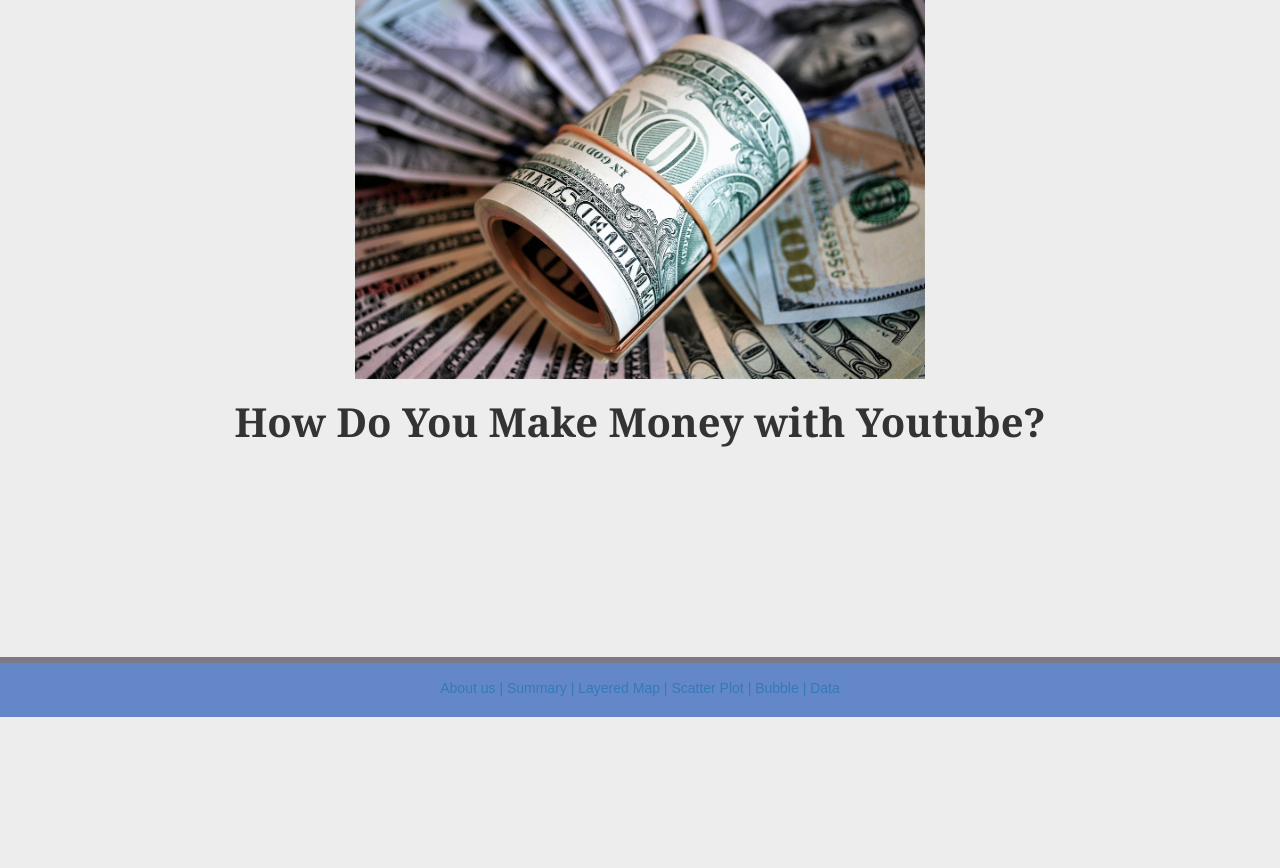
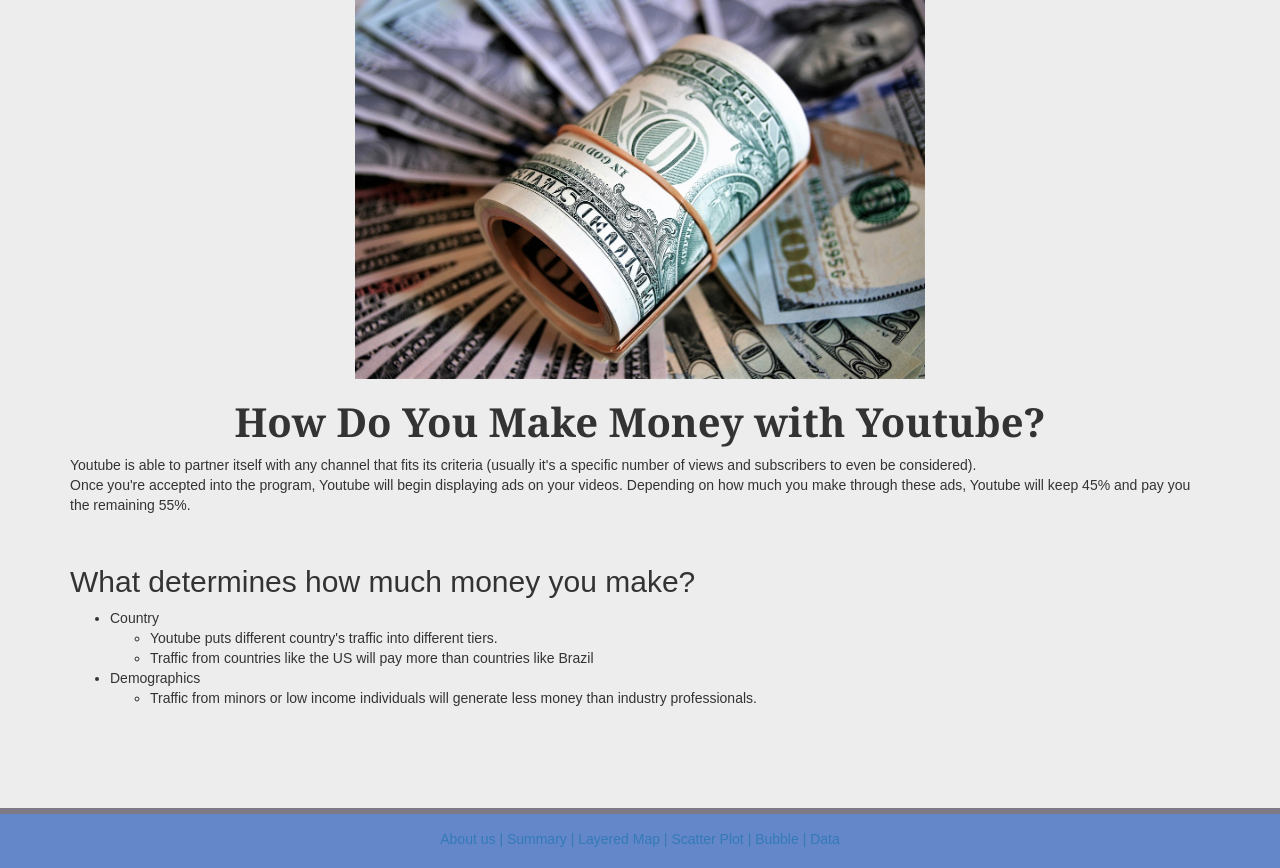
Before and after one commit to FangqingYu/Project2_Dashboard_Top_Youtube_Channels, a Flask app: template templates/money.html in a window 1280 px wide. Shown: the part 83-951 px from the top of the page. Before the commit the page ends 800 px from the top, so only its background shows below. Run offline with Flask 2, Linux system fonts and the light colour scheme; the template is opened without the code that fills it, so the values that code supplies are empty; some libraries are stand-ins or nearby versions.

Commit message:
drafted out the money.html

```diff
--- a/templates/money.html
+++ b/templates/money.html
@@ -72,6 +72,21 @@
                 <div class="col-md-12">
                   <img class="text-center" src="../static/Images/Money.jpg" alt="money" id="money">
                     <h1 class = "text-center" id="title"> How Do You Make Money with Youtube?</h1>
+                    <p> Youtube is able to partner itself with any channel that fits its criteria (usually it's a specific number of views and subscribers to even be considered). <br> Once you're accepted into the program, Youtube will begin displaying ads on your videos. Depending on how much you make through these ads, Youtube will keep 45% and pay you the remaining 55%. </p>
+                    <br>
+                    <h2> What determines how much money you make?</h2>
+                    <ul class="text">
+                      <li>Country</li>
+                        <ul class="text">
+                          <li>Youtube puts different country's traffic into different tiers.</li>
+                          <li>Traffic from countries like the US will pay more than countries like Brazil</li>
+                        </ul>
+                      <li>Demographics</li>
+                        <ul class="text">
+                          <li>Traffic from minors or low income individuals will generate less money than industry professionals.</li>
+                        </ul>
+
+                    </ul>
                 </div>
             </div>
 </div>
```
